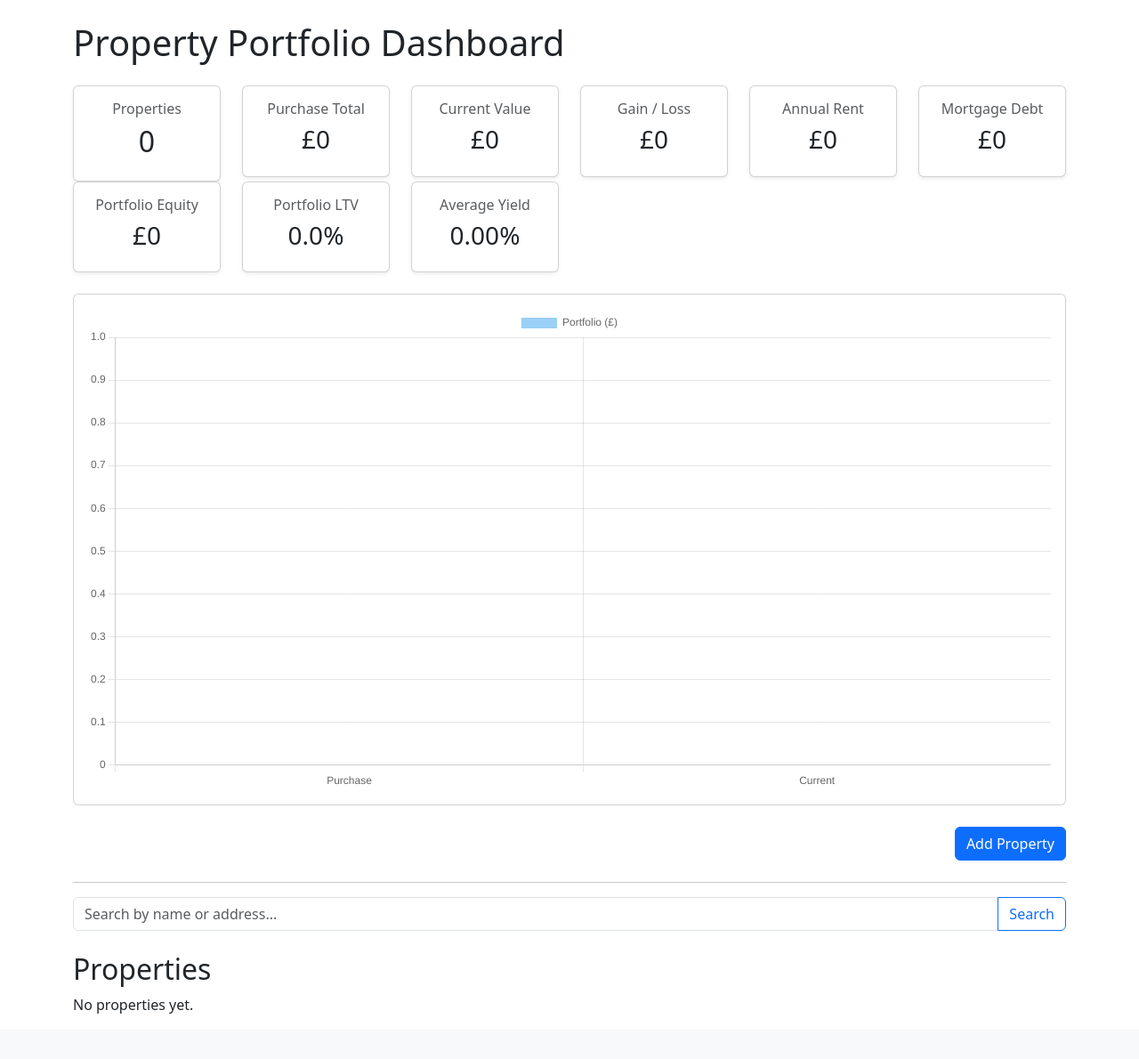
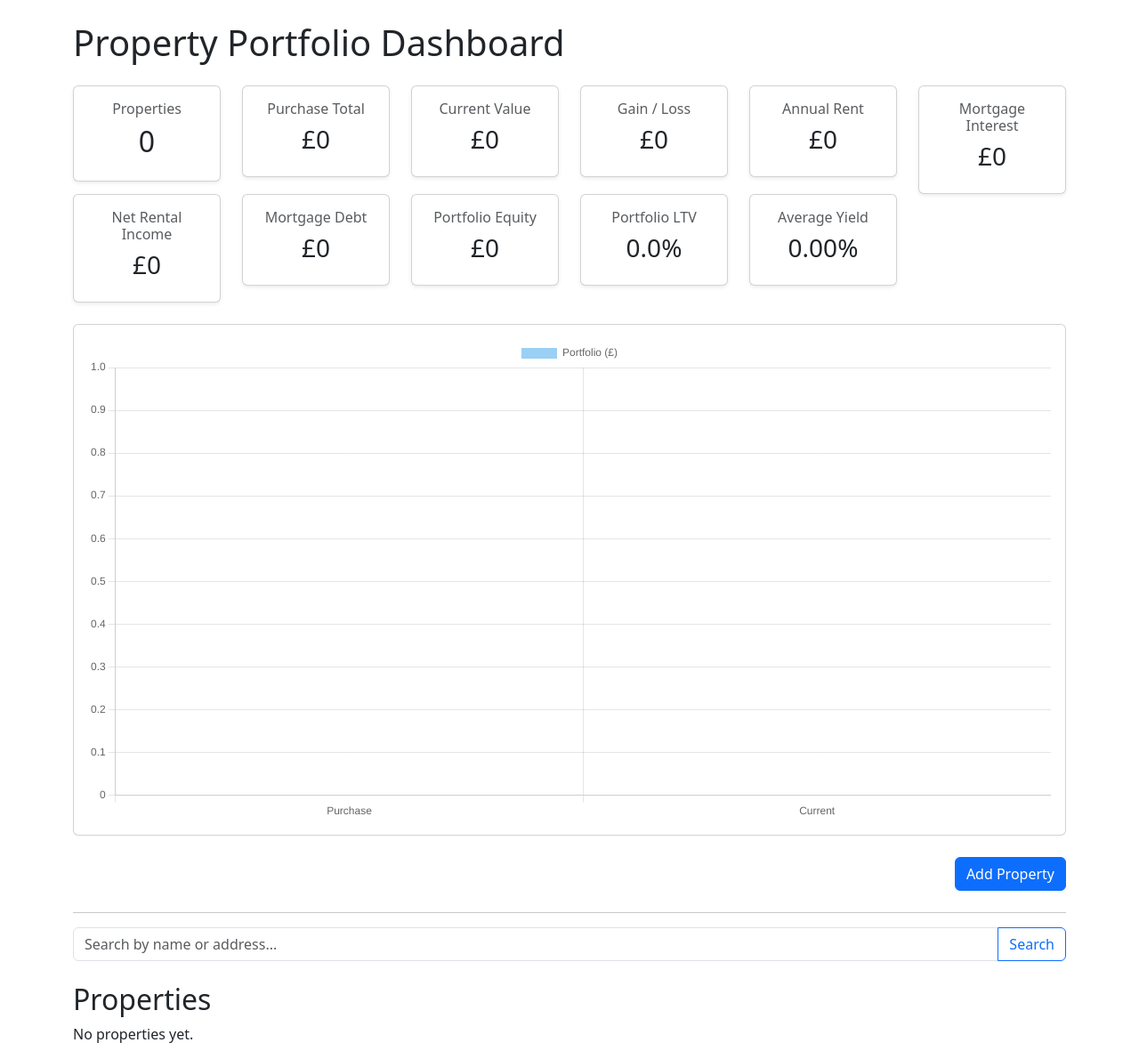
Before and after one commit to JerryRyan747/property-manager, a Flask app: page / in a window 1280 px wide. Shown: the part 56-1246 px from the top of the page at 89% size. Before the commit the page ends 1195 px from the top, so only its background shows below. Run offline with Flask 3, Linux system fonts and the light colour scheme; data that the repository does not hold is empty.

Commit message:
Add portfolio cash flow metrics

```diff
--- a/app/services/portfolio.py
+++ b/app/services/portfolio.py
@@ -28,6 +28,15 @@ def portfolio_summary():
     total_annual_rent = sum(
     p.annual_rent if p.annual_rent else 0
     for p in properties
+    )
+
+    total_interest = sum(
+    p.annual_interest_cost
+    for p in properties
+    )
+
+    total_net_rental_income = (
+    total_annual_rent - total_interest
     )
 
     average_yield = (
@@ -84,6 +93,10 @@ def portfolio_summary():
 
         "total_equity": total_equity,
 
+        "total_interest": total_interest,
+
+        "total_net_rental_income": total_net_rental_income,
+
         "latest": latest
 
 
--- a/app/templates/home.html
+++ b/app/templates/home.html
@@ -58,6 +58,28 @@ Dashboard
             <h6 class="text-muted">Annual Rent</h6>
             <h3>
                 £{{ "{:,.0f}".format(summary.total_annual_rent) }}
+            </h3>
+        </div>
+    </div>
+</div>
+
+<div class="col-md-2">
+    <div class="card text-center shadow-sm">
+        <div class="card-body">
+            <h6 class="text-muted">Mortgage Interest</h6>
+            <h3>
+                £{{ "{:,.0f}".format(summary.total_interest) }}
+            </h3>
+        </div>
+    </div>
+</div>
+
+<div class="col-md-2">
+    <div class="card text-center shadow-sm">
+        <div class="card-body">
+            <h6 class="text-muted">Net Rental Income</h6>
+            <h3>
+                £{{ "{:,.0f}".format(summary.total_net_rental_income) }}
             </h3>
         </div>
     </div>
```
